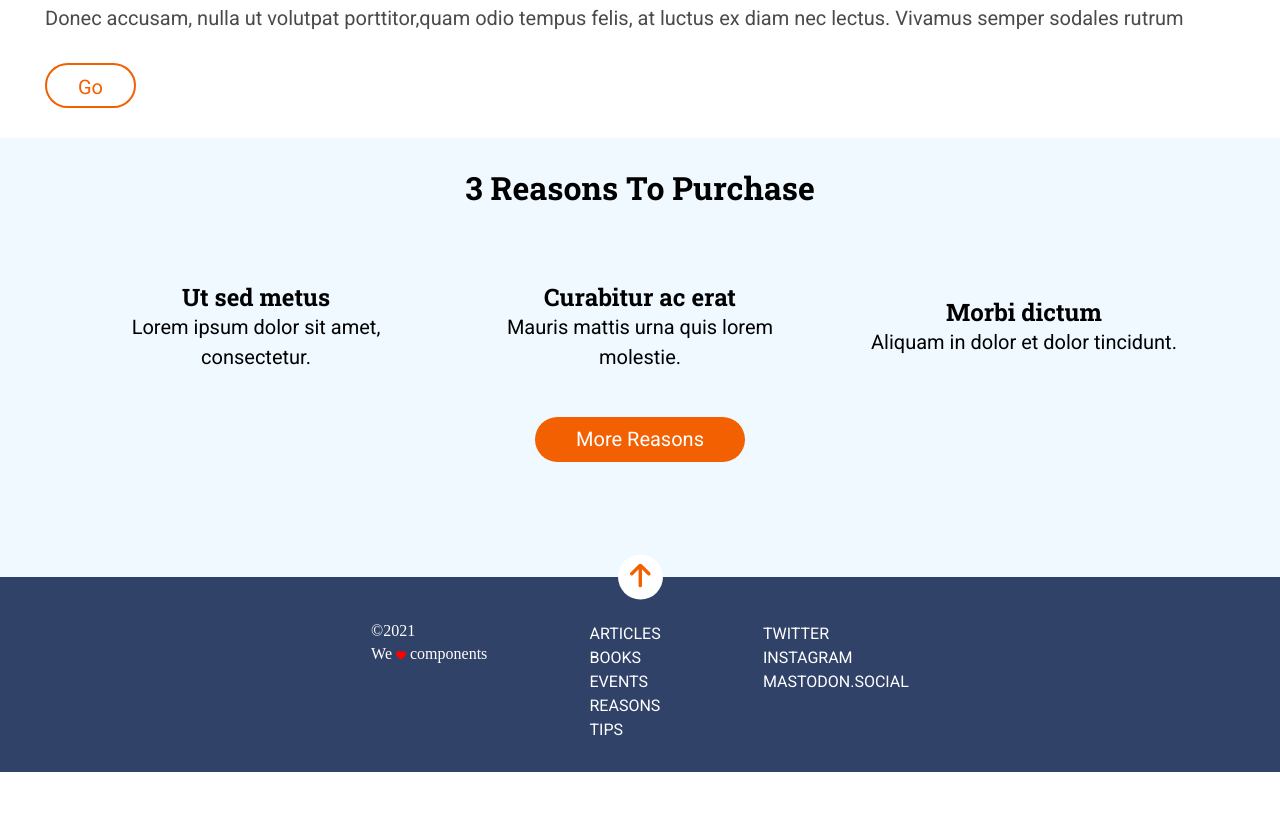
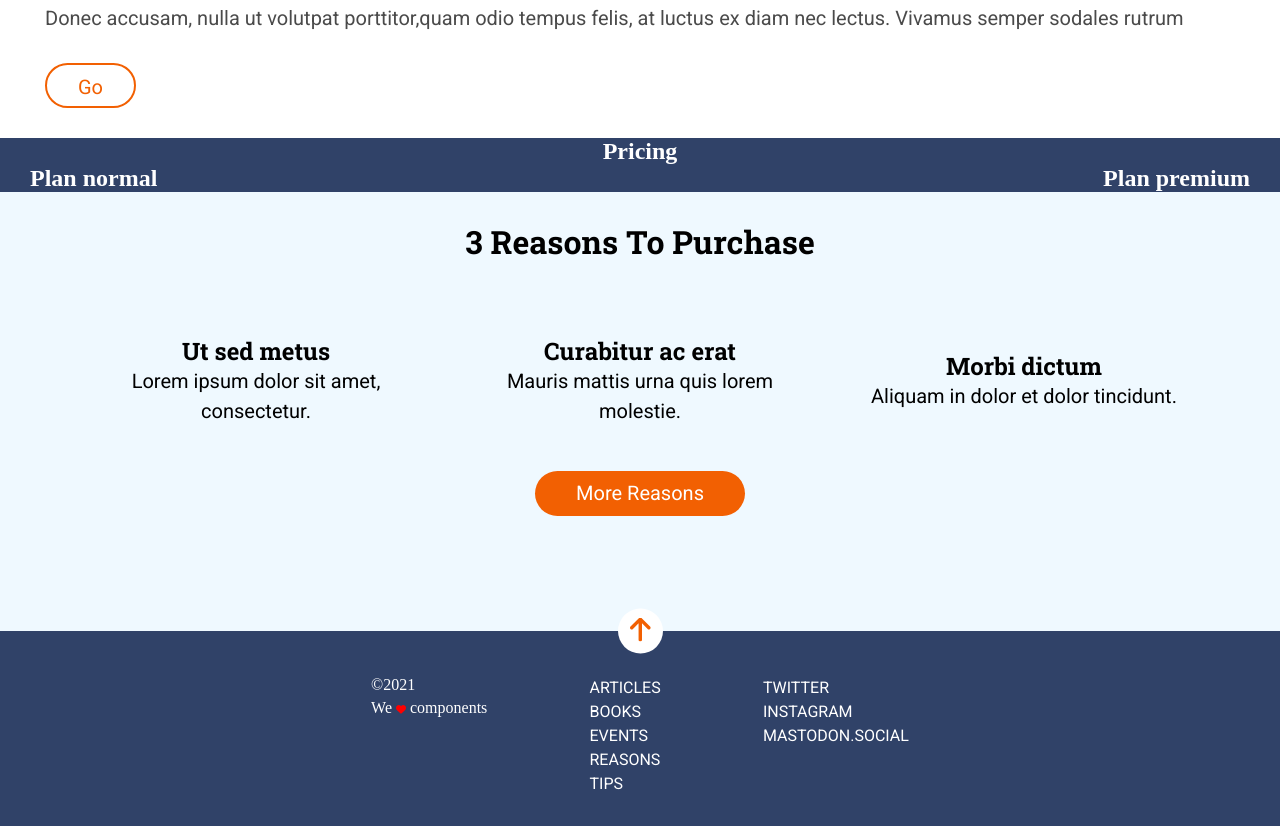
Before and after one commit to AMirandaRd/modulo-1-evaluacion-final-AMirandaRd, a website: page public/index.html in a window 1280 px wide. Shown: the part 1008-1834 px from the top of the page. Before the commit the page ends 1780 px from the top, so only its background shows below. Drawn offline with Linux system fonts and the light colour scheme.

Commit message:
Create a new section-pricing

```diff
--- a/public/index.html
+++ b/public/index.html
@@ -50,6 +50,15 @@
 
           <nav class="button"><a class="button-link" href="https://adalab.es/empresas/" target="_BLANK" title="Ir a Empresas Adalab" > go </a></nav>
 
+          </section>
+
+          <section class="pricing">
+
+              <h1 class="pricing__mtitle">pricing</h1>
+              <div class="box-subtitle">
+                  <h2 class="subtitle1">Plan normal</h2>
+                  <h2 class="subtitle2">Plan premium</h2>
+              </div>
           </section>
 
 
--- a/src/scss/layout/_sections.scss
+++ b/src/scss/layout/_sections.scss
@@ -82,6 +82,22 @@
   font-size: 20px;
   font-family: $font-text;
 }
+.pricing {width: 100vw;
+  background-color: #304268;
+&__mtitle{color: $color-headFooter;
+  text-align: center;
+text-transform: capitalize;}
+ }
+ .subtitle1,
+ .subtitle2{color: $color-headFooter;}
+ .box-subtitle {display: flex;
+    flex-direction: column;
+  @media (min-width:720px) { flex-direction: row;
+    justify-content: space-between;
+    margin-left: 30px;
+    margin-right:30px;
+    }}
+
 
 .main__second {
   background-color: #eff9ff;
```
Also changed, not shown: src/html/partials/main.html (+9 -0 lines), public/assets/css/main.css, 1 other file.
